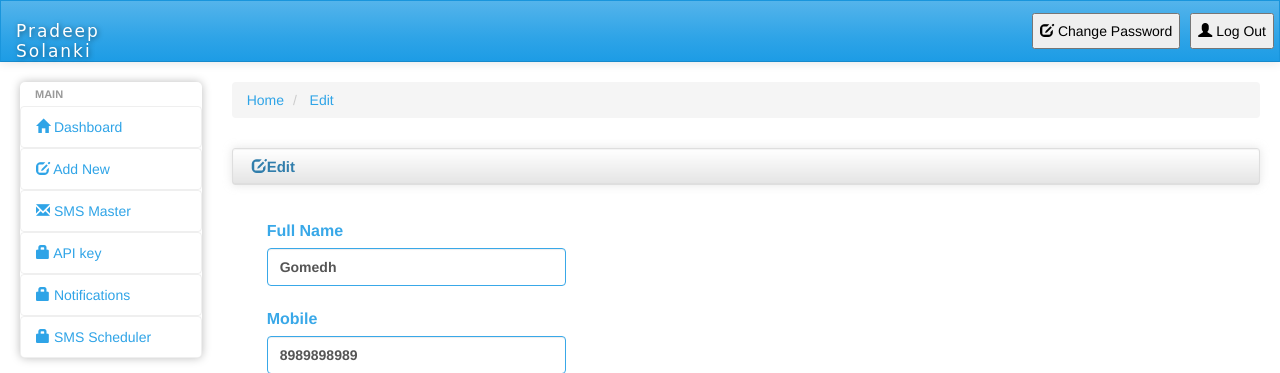
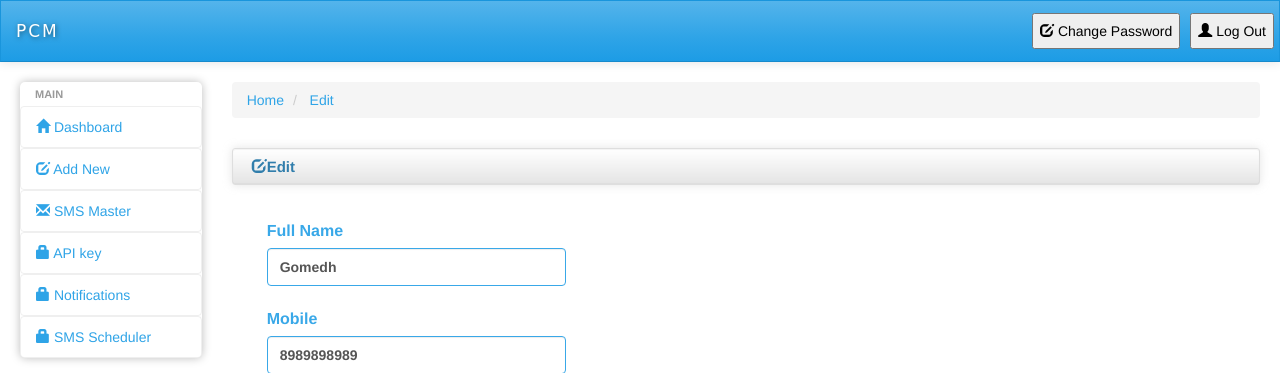
Before and after one commit to jas063/smssender, a Django app: page /edit/3/ in a window 1280 px wide. Shown: the top 373 px of the page. Run offline with Django 3.2, Linux system fonts and the light colour scheme; data comes from the database, SQL or seed files in the repository; some libraries are stand-ins or nearby versions; some web fonts are replaced.

Commit message:
template change

```diff
--- a/addnew/urls.py
+++ b/addnew/urls.py
@@ -2,7 +2,8 @@ __author__ = 'Jasmeet'
 from django.conf.urls import url
 from addnew import views
 
-urlpatterns=[url(r'^adduser/$',views.adduserview,name="add_user"),
+urlpatterns=[url(r'^$',views.login_user),
+             url(r'^adduser/$',views.adduserview,name="add_user"),
              url(r'^index/$',views.indexview,name="index_view"),
              url(r'^delete/(?P<id>\d+)/$', views.delete, name='delete'),
              url(r'^sms/$',views.smsview,name="sms_view"),
--- a/templates/smssender/base.html
+++ b/templates/smssender/base.html
@@ -64,7 +64,7 @@
                 <span class="icon-bar"></span>
                 <span class="icon-bar"></span>
             </button>
-            <a class="navbar-brand" href="/index">Pradeep Solanki</a>
+            <a class="navbar-brand" href="/index">PCM</a>
 
             <!-- Logout starts -->
             <div class="btn-group pull-right">
```
Also changed, not shown: 1 other file.
